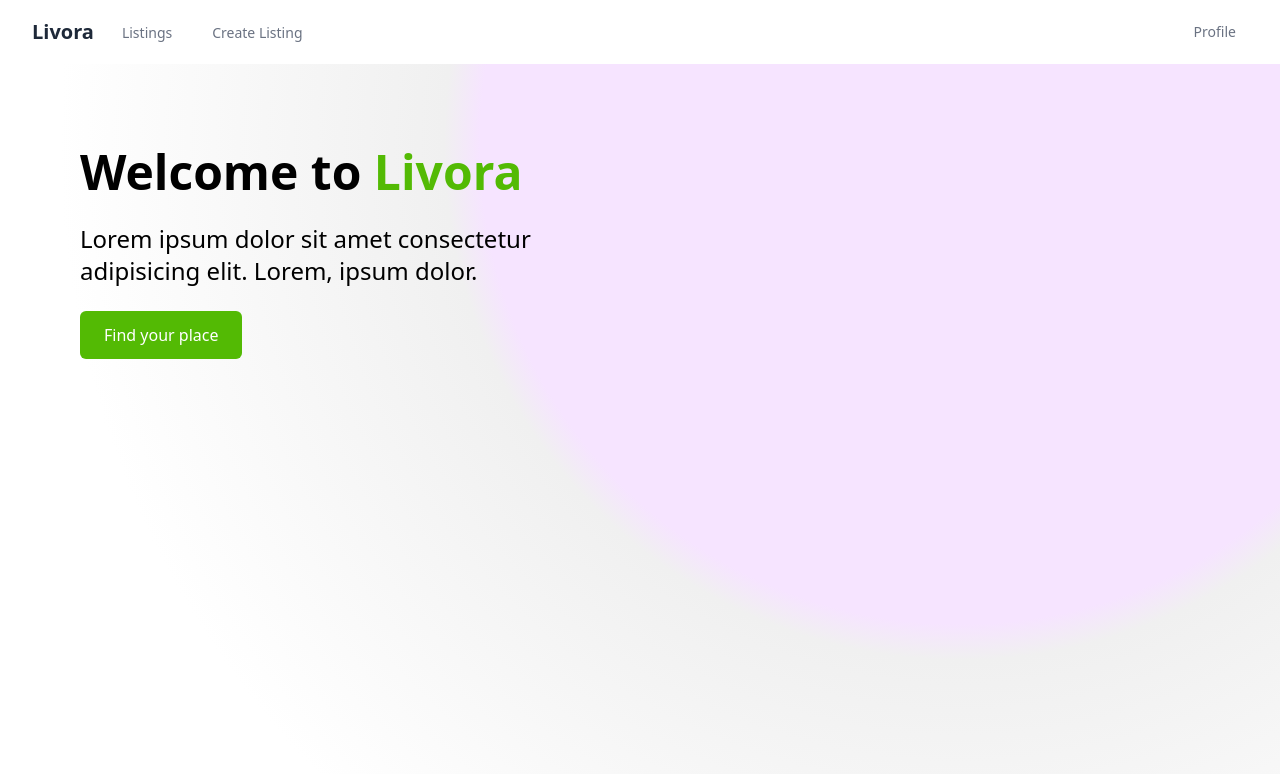
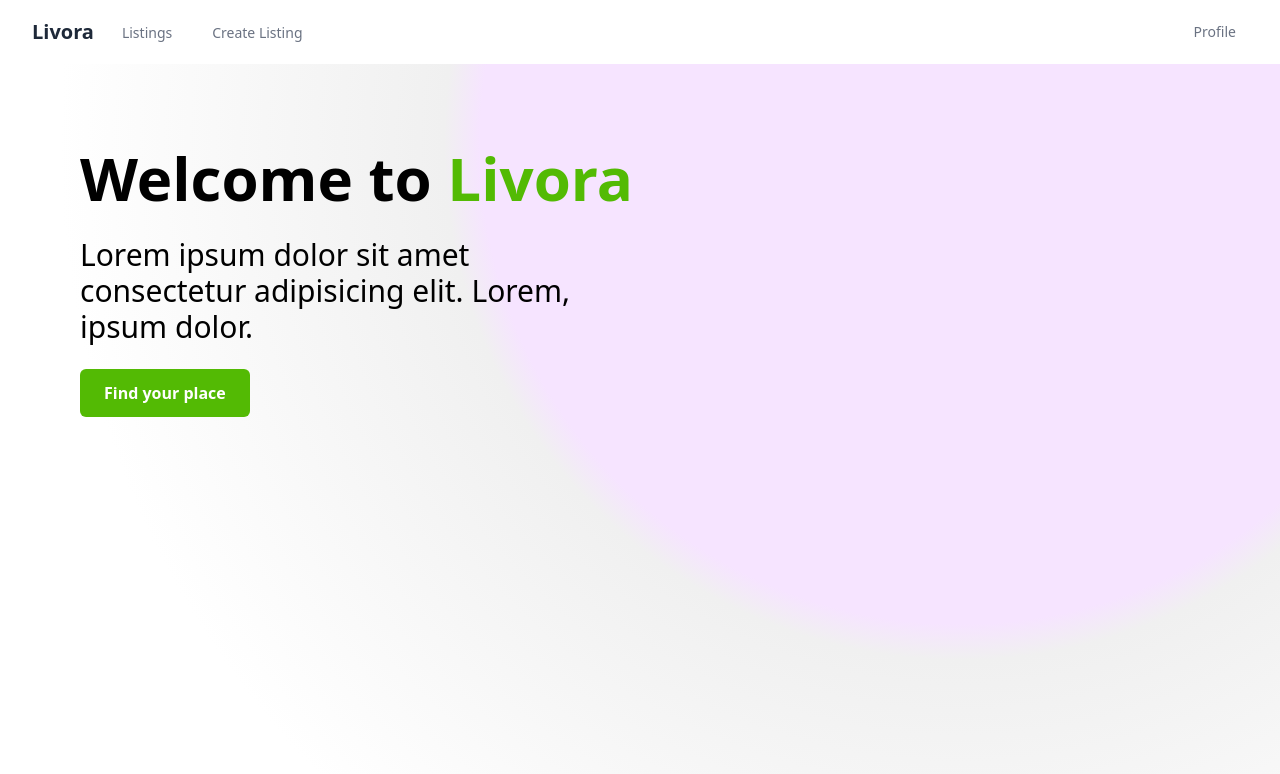
Before and after one commit to RyoDagg/livora, a Next.js app in the folder web/: page / in a window 1280 px wide. Shown: the top 774 px of the page. Built offline with nearby package versions, Linux system fonts and the light colour scheme.

Commit message:
Increase heading and paragraph sizes for improved readability; enhance button styling

```diff
--- a/web/app/page.tsx
+++ b/web/app/page.tsx
@@ -5,17 +5,17 @@ export default function Home() {
     <div className="font-sans min-h-screen p-8 pb-20 gap-16 sm:p-20 curvy-bg">
       <main className="space-y-4">
         <div className="flex flex-col gap-6 items-center sm:items-start">
-          <h1 className="text-5xl font-extrabold leading-[1.15] text-center sm:text-left">
+          <h1 className="text-6xl font-extrabold leading-[1.15] text-center sm:text-left">
             Welcome to <span className="text-[#53ba04]">Livora</span>
           </h1>
-          <p className="text-2xl text-center sm:text-left max-w-[560px]">
+          <p className="text-3xl text-center sm:text-left w-1/2">
             Lorem ipsum dolor sit amet consectetur adipisicing elit. Lorem,
             ipsum dolor.
           </p>
           <div className="flex gap-4 flex-wrap justify-center sm:justify-start">
             <Link
               href="/listings"
-              className="px-6 py-3 bg-[#53ba04] text-white rounded-md hover:bg-[hsl(280,100%,60%)] transition"
+              className="px-6 py-3 bg-[#53ba04] text-white font-bold rounded-md hover:bg-[hsl(280,100%,60%)] transition"
             >
               Find your place
             </Link>
```
